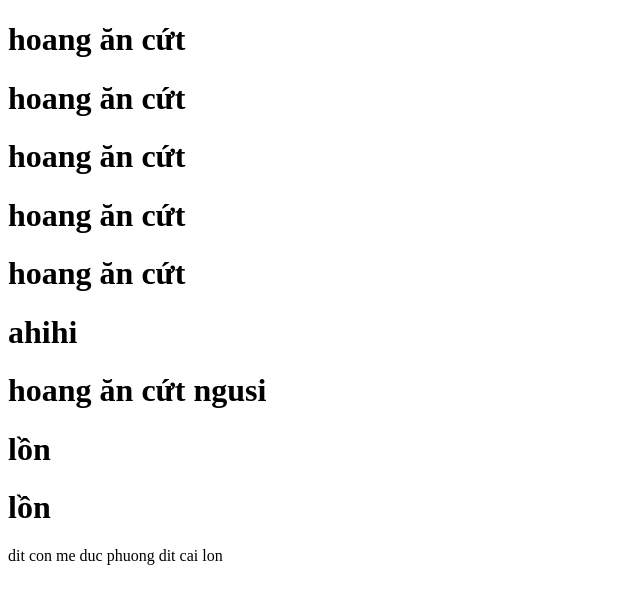
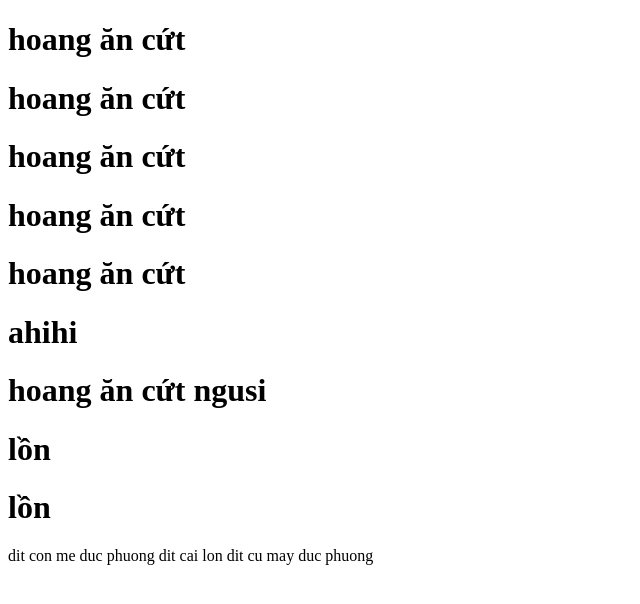
Before and after one commit to Phuongduc123/github_demo, a plain HTML site: page phuong.html in a window 1280 px wide. Shown: the whole page, without its empty margins (0-640 px from the left). Drawn offline with Linux system fonts and the light colour scheme.

Commit message:
dit me may lan nua

```diff
--- a/phuong.html
+++ b/phuong.html
@@ -12,6 +12,7 @@
         <h1> lồn </h1>
         dit con me duc phuong
         dit cai lon
+        dit cu may duc phuong
     </head>
     <body>
 
```
